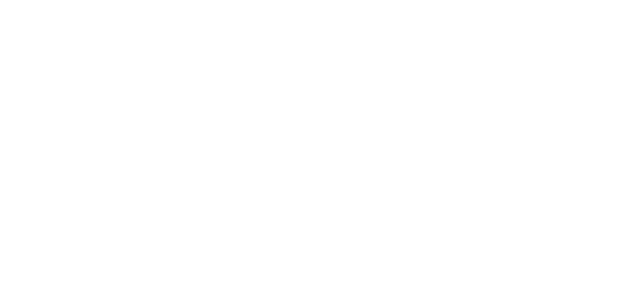
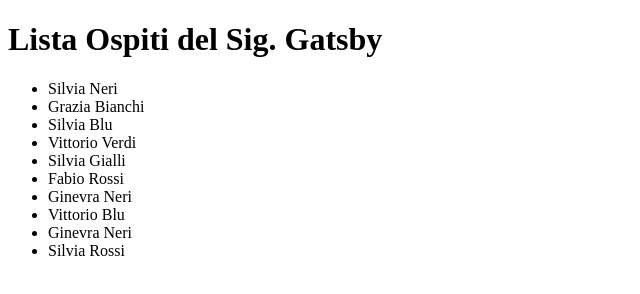
Before and after one commit to fabiopiro/js-jsnacks-blocco-1, a plain HTML site: page Snack #4/index.html in a window 1280 px wide. Shown: the whole page, without its empty margins (0-640 px from the left). Drawn offline with Linux system fonts and the light colour scheme.

Commit message:
lista ospiti

```diff
--- a/Snack #4/index.html
+++ b/Snack #4/index.html
@@ -8,7 +8,8 @@
     <title>Generatore Nomi e Cognomi</title>
 </head>
 <body>
-
+    <h1>Lista Ospiti del Sig. Gatsby</h1>
+    <ul id="guest_list"></ul>
 
     <script src="js/script.js"></script>
 </body>
--- a/Snack #4/js/script.js
+++ b/Snack #4/js/script.js
@@ -2,3 +2,33 @@
 Snack #4:
 Generatore di “nomi cognomi” casuali: scrivere una funzione che, partendo da una lista di nomi e una lista di cognomi, generi una coppia nome-cognome casuale, così da permettere al signor Gatsby di costruire una falsa lista di 10 invitati alla sua festa, da stampare in pagina, utilizzando il tag adatto alle liste.
 */
+
+
+for (i = 0 ; i < 10 ; i++) {
+
+    var randomGuest = randomNameSurname();
+    console.log(randomGuest);
+    document.getElementById("guest_list").innerHTML += "<li>" + randomGuest + "</li>";
+
+}
+
+
+
+// Functions
+function randomNameSurname() {
+
+    var names = ["Fabio", "Ginevra", "Giulio", "Silvia", "Vittorio", "Grazia"];
+    var surnames = ["Rossi", "Gialli", "Blu", "Verdi", "Neri", "Bianchi"];
+
+    var randomName = randomArrayElement(names)
+    var randomSurname = randomArrayElement(surnames)
+
+    return randomName + " " + randomSurname
+
+}
+
+function randomArrayElement(array) {
+
+    return array[Math.floor(Math.random() * array.length)];
+
+}
```
